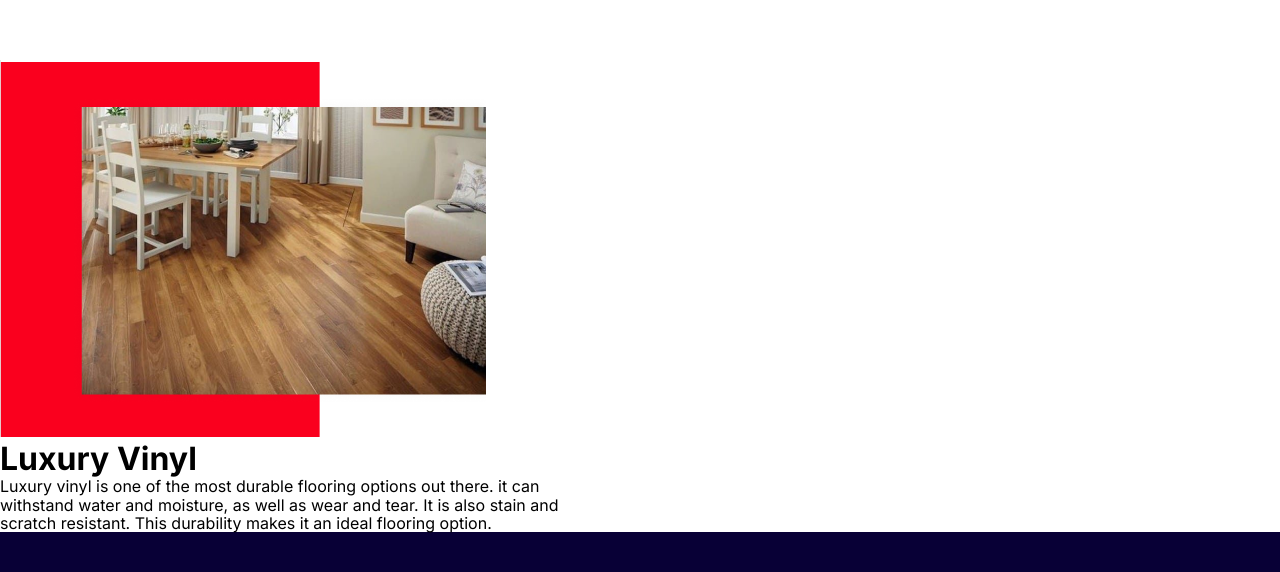
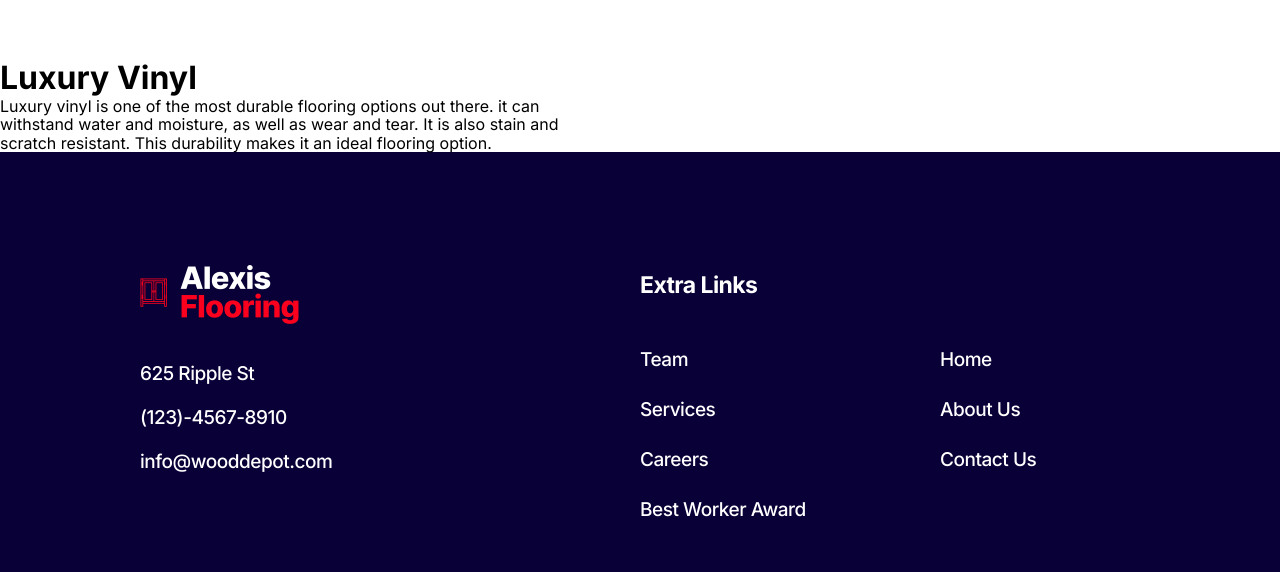
Before and after one commit to LeonChisum/Flooring-company---87-Lux, a Next.js app: page /services in a window 1280 px wide. Shown: the part 606-1178 px from the top of the page. Built offline with nearby package versions, Linux system fonts and the light colour scheme.

Commit message:
saving changes

```diff
--- a/pages/services.js
+++ b/pages/services.js
@@ -19,7 +19,7 @@ const Services = () => {
 			</div>
 
 
-			<img src='./square.png'/>
+
 
 
 
```
